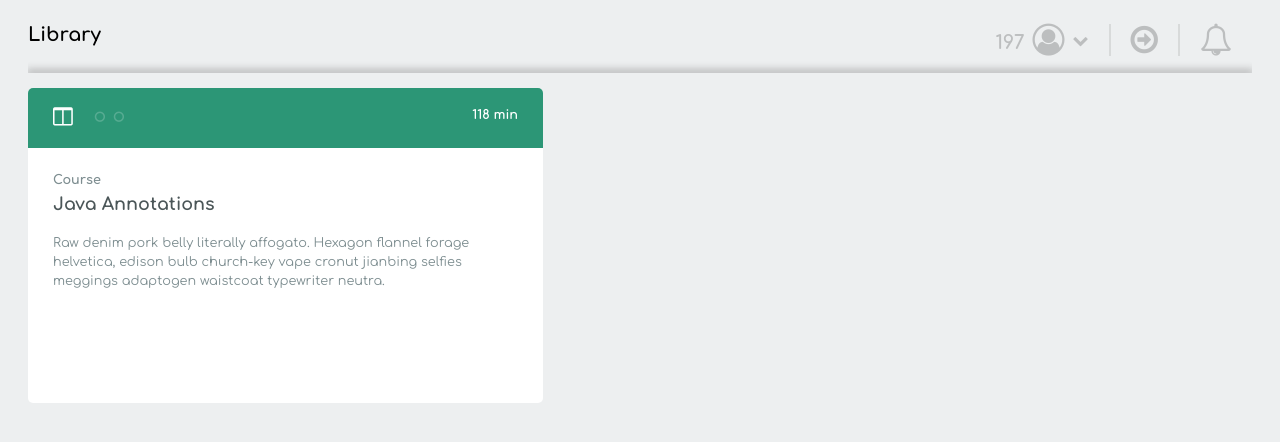
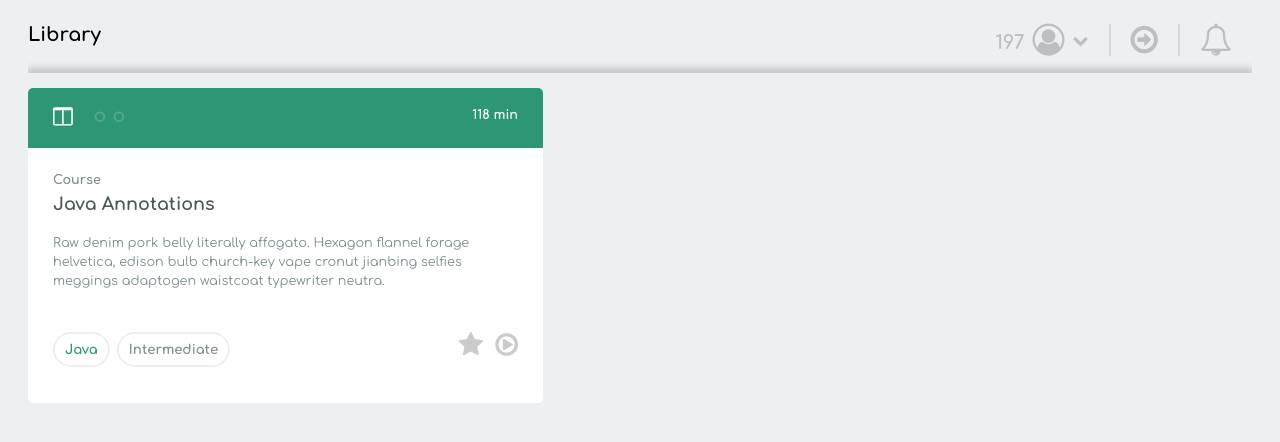
Before and after one commit to conesgnomes/CSS-Treehouse, a plain HTML site: page index.html in a window 1280 px wide. Drawn offline with Linux system fonts and the light colour scheme.

Commit message:
complete on styling on one card

```diff
--- a/css/styles.css
+++ b/css/styles.css
@@ -75,7 +75,7 @@ ul {
   margin: 15px 20px 30px 20px;
 }
 
-.java-group {
+.card-group {
   width: 515px;
   height: 315px;
   border-radius: 5px;
@@ -84,12 +84,12 @@ ul {
 
 .java-head {
   background: #2c9676;
-  height: 60px;
 }
 
 .card-head {
   border-top-left-radius: 5px;
   border-top-right-radius: 5px;
+  height: 60px;
 }
 
 .card-head li {
@@ -121,6 +121,7 @@ ul {
 
 .card-body {
   padding: 25px;
+  position: relative;
 }
 
 .course {
@@ -144,3 +145,34 @@ ul {
 .description {
   line-height: 1.5em;
 }
+
+.bottom-row {
+  margin-top: 40px;
+  font-size: .83em;
+  font-weight: 700;
+  overflow: auto;
+}
+
+.bottom-row span {
+  border: solid 2px #edeff0;
+  padding: 8px 10px;
+  border-radius: 100px;
+
+}
+
+.bottom-row span:nth-child(2) {
+  color: #7e8e91;
+}
+
+.java {
+  color: #2c9676;
+}
+
+.bottom-row span{
+  float: left;
+  margin-right: 7px;
+}
+.bottom-row i {
+  float: right;
+  margin-left: 12px;
+}
--- a/index.html
+++ b/index.html
@@ -20,7 +20,7 @@
       </ul>
     </div>
     <div class="lesson-cards">
-      <div class="java-group">
+      <div class="card-group">
         <div class="java-head card-head">
           <ul class="books">
             <li><i class="fa fa-columns fa-lg" aria-hidden="true"></i></li>
@@ -33,9 +33,12 @@
           <p class="course">Course</p>
           <h1>Java Annotations</h1>
           <p class="description">Raw denim pork belly literally affogato. Hexagon flannel forage helvetica, edison bulb church-key vape cronut jianbing selfies meggings adaptogen waistcoat typewriter neutra.</p>
-          <!-- <div class="bottom-row"> -->
-          <!-- <p class="tag java-tag">Java</p> -->
-          <!-- <p class="tag intermediate-tag">Intermediate</p> -->
+          <div class="bottom-row">
+            <span class="java">Java</span>
+            <span>Intermediate</span>
+            <i class="fa fa-play-circle-o fa-2x" aria-hidden="true"></i>
+            <i class="fa fa-star fa-2x" aria-hidden="true"></i>
+          </div>
         </div>
       </div>
     </div>
```
